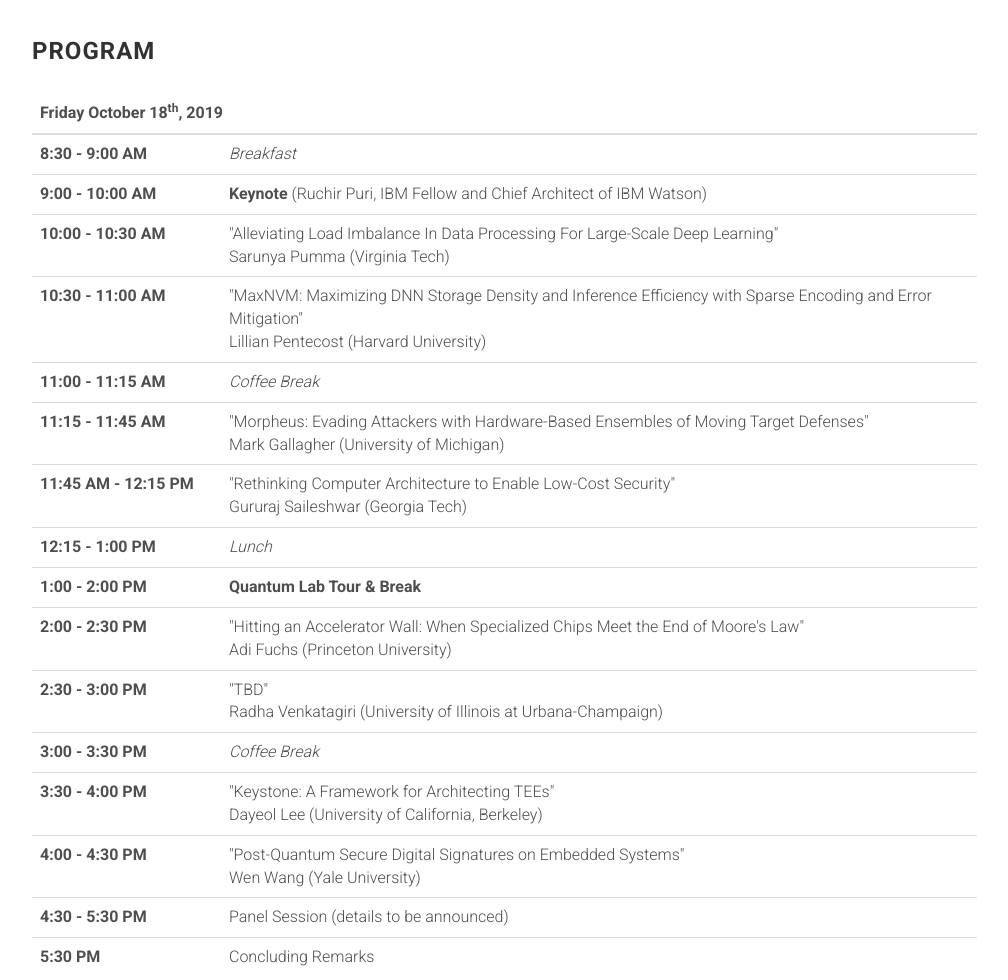
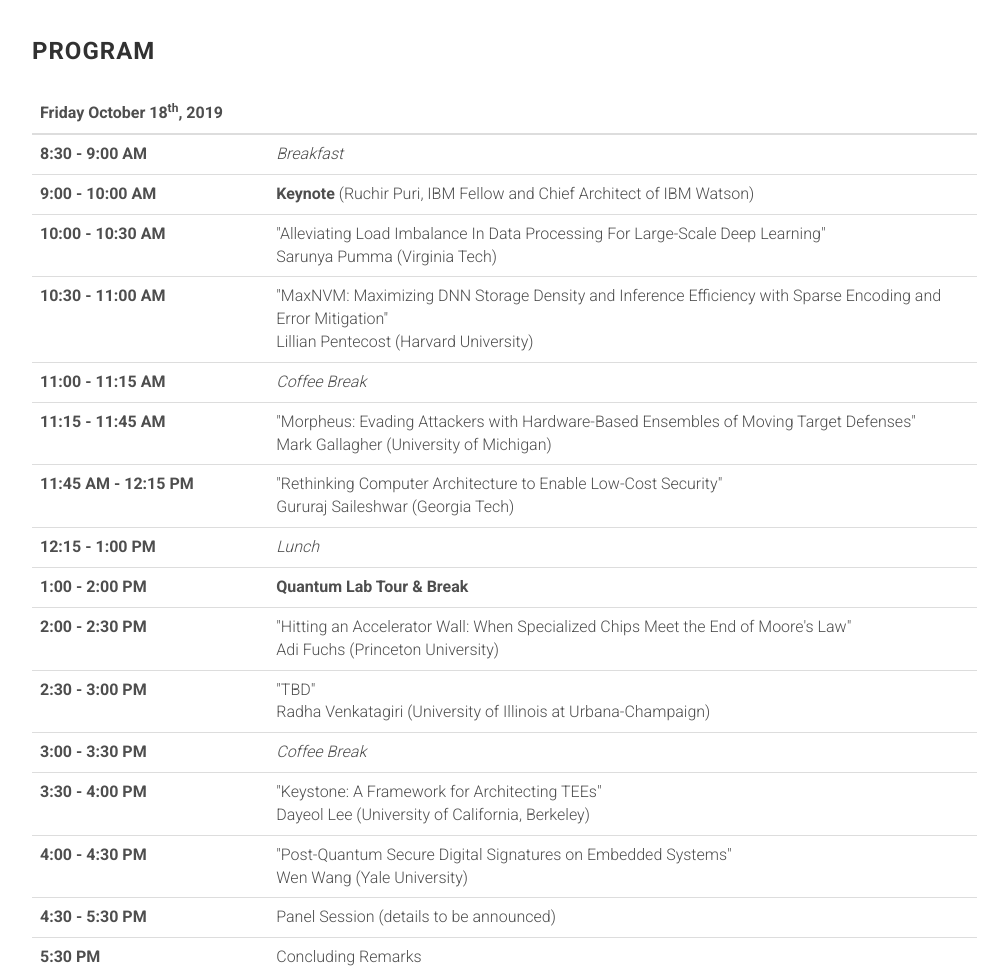
Before and after one commit to augustojv/foca-workshop-2019, a website: page index.html in a window 1280 px wide. Shown: the part 2880-3860 px from the top of the page, without its empty margins (38-1046 px from the left). Drawn offline with Linux system fonts and the light colour scheme; files whose address does not match are found by name.

Commit message:
Agenda updated

```diff
--- a/index.html
+++ b/index.html
@@ -375,7 +375,7 @@
                       </thead>
                       <tbody>
                         <tr>
-                          <th scope="row" style="width: 20%">8:30 - 9:00 AM</th>
+                          <th scope="row" style="width: 25%">8:30 - 9:00 AM</th>
                           <td><i>Breakfast</i></td>
                         </tr>
                         <tr>
```
